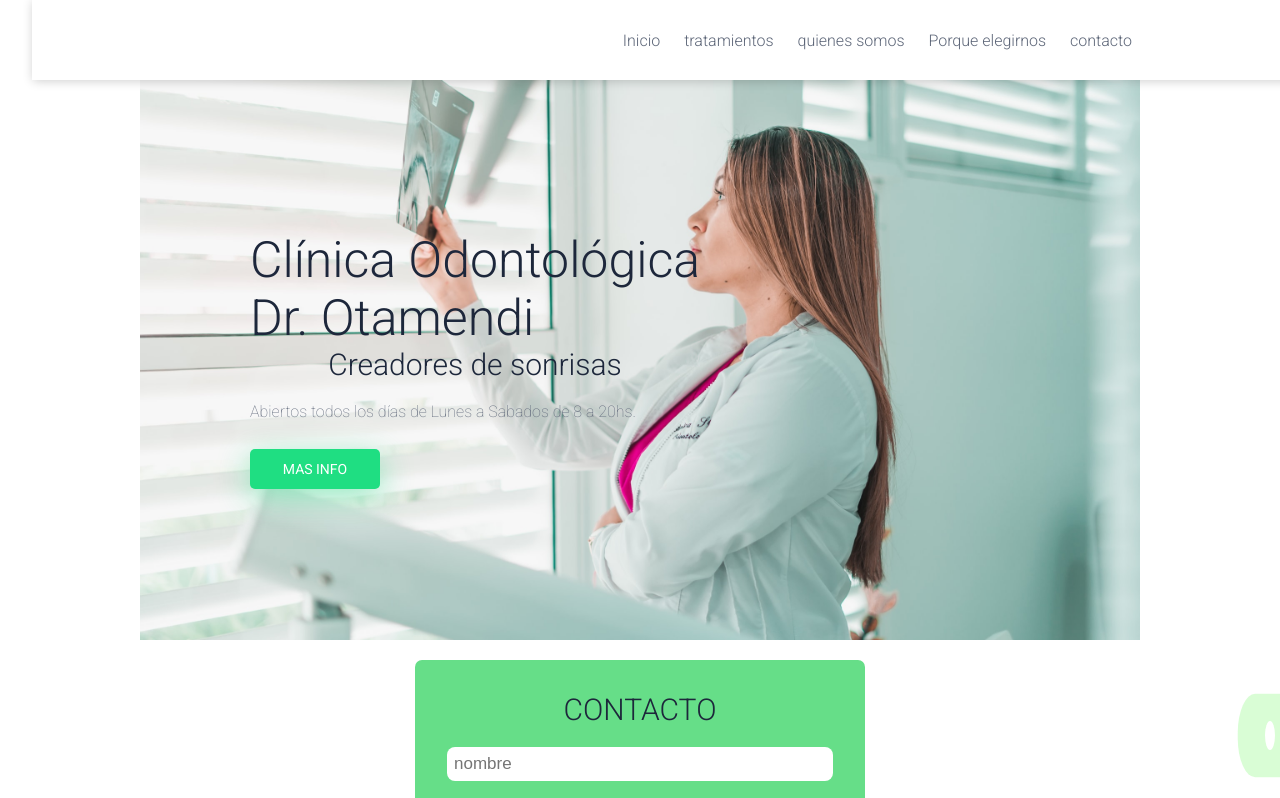
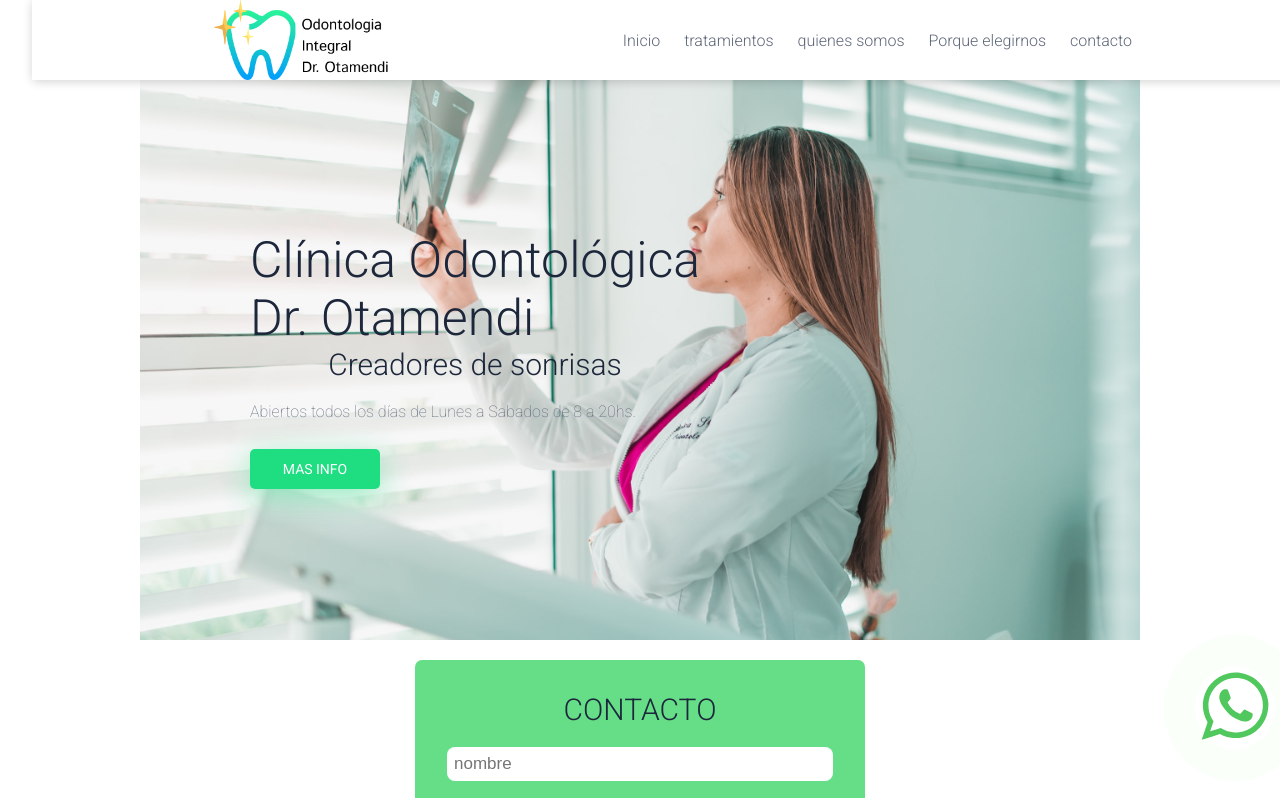
Before and after one commit to suamvi/odontointegralotamendi, a plain HTML site: page contacto.html in a window 1280 px wide. Shown: the top 798 px of the page. Drawn offline with nearby package versions, Linux system fonts and the light colour scheme; the site is published under a folder, as on GitHub Pages, so addresses that start at the root find nothing.

Commit message:
Update contacto.html

```diff
--- a/contacto.html
+++ b/contacto.html
@@ -18,7 +18,7 @@
         <nav>
             <section class="contenedor nav">
                 <div class="logo">
-                    <img src="/img/logo-jordan-alexander.png" alt="">
+                    <img src="img/logo-jordan-alexander.png" alt="">
                 </div>
                 <div class="enlaces-header">
                     <a href="index.html">Inicio</a>
@@ -67,7 +67,7 @@
         <div class="container__boton">
             <ul class="menu__boton">
             <a href="http://wa.me/5491176073009?text=Hola%20te%20contacto%20desde%20la%20web%20y%20quiero%20consultar%20lo%20siguiente:">
-                <img class="botonwp" src="/img/whatsapp.svg" alt="">
+                <img class="botonwp" src="img/whatsapp.svg" alt="">
             </a>
             </ul>
         </div>
@@ -76,7 +76,7 @@
         <!-- inicio footer -->
         <footer>
             <div class="partFooter">
-                <br><img src="/img/logo-jordan-alexander.png" alt="">
+                <br><img src="img/logo-jordan-alexander.png" alt="">
             </div>
             <div class="partFooter">
                 <h4>Ubicacion</h4>
@@ -102,7 +102,7 @@
         </footer>
         <script src="https://unpkg.com/aos@2.3.1/dist/aos.js"></script>
         <script src="https://kit.fontawesome.com/c15b744a04.js" crossorigin="anonymous"></script>
-        <script src="/js/main.js"></script>
+        <script src="js/main.js"></script>
     </body>
 
     </html>
```
